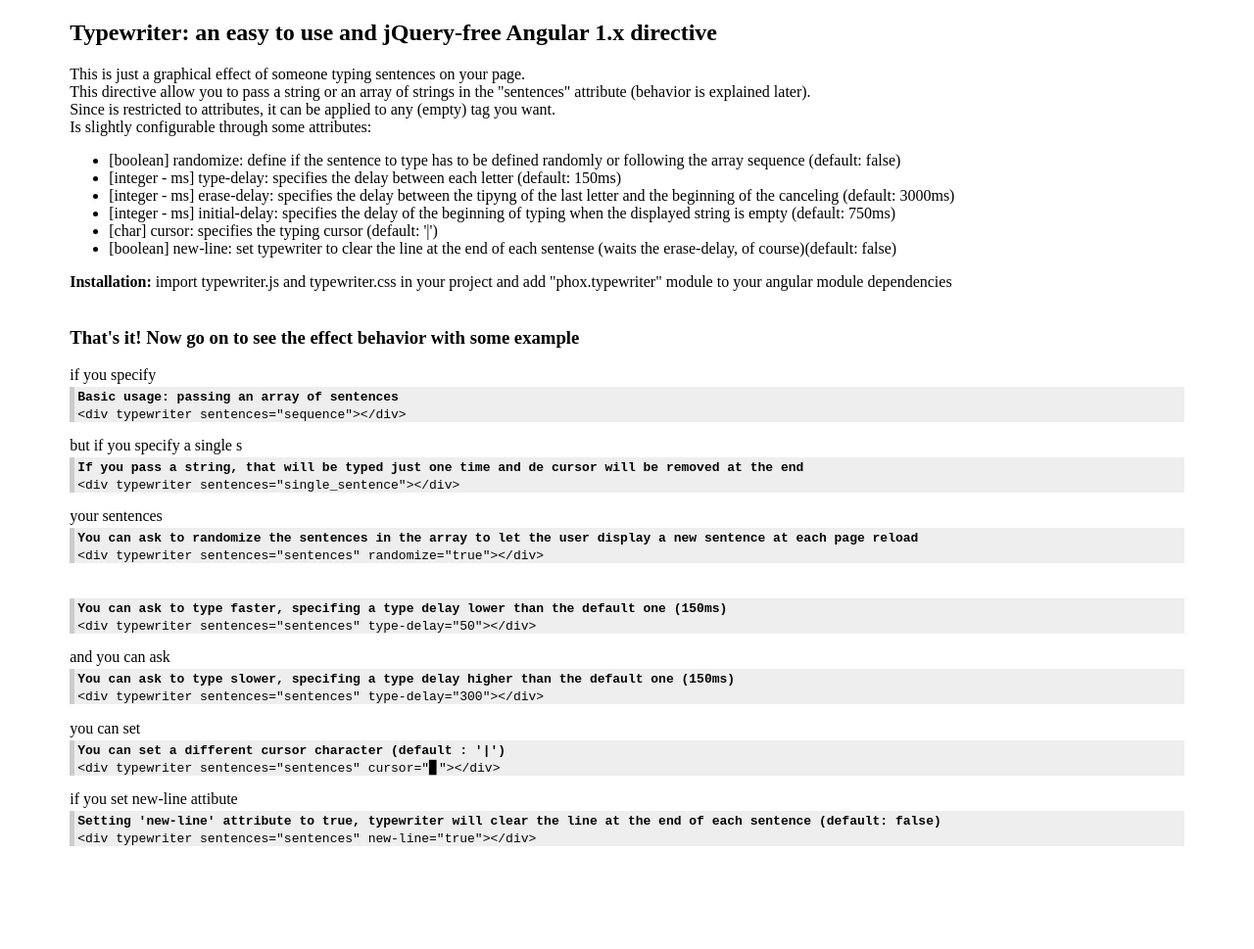
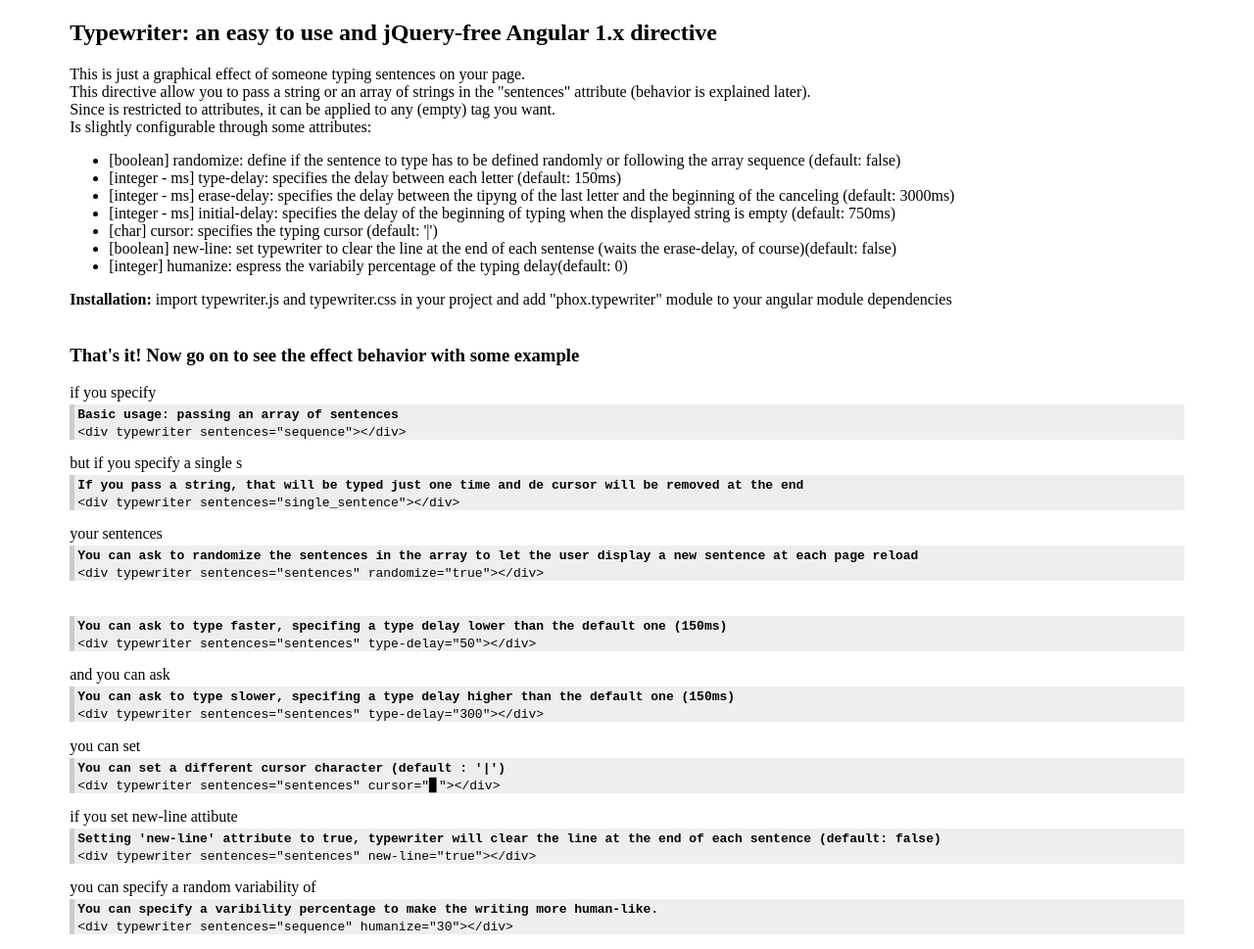
Before and after one commit to davidefossacecchi/typewrite-directive, a plain HTML site: page demo.html in a window 1280 px wide. Shown: the whole page at 98% size. Before the commit the page ends 879 px from the top, so only its background shows below. Drawn offline with nearby package versions, Linux system fonts and the light colour scheme.

Commit message:
Updates the docs

```diff
--- a/demo.html
+++ b/demo.html
@@ -33,6 +33,7 @@
   				<li>[integer - ms] initial-delay: specifies the delay of the beginning of typing when the displayed string is empty (default: 750ms)</li>
   				<li>[char] cursor: specifies the typing cursor (default: '|')</li>
   				<li>[boolean] new-line: set typewriter to clear the line at the end of each sentense (waits the erase-delay, of course)(default: false)</li>
+  				<li>[integer] humanize: espress the variabily percentage of the typing delay(default: 0)</li>
   			</ul>
   			<strong>Installation: </strong> import typewriter.js and typewriter.css in your project and add "phox.typewriter" module to your angular module dependencies
   			</br></br>
@@ -101,6 +102,15 @@
 	  			&#60;div typewriter sentences="sentences" new-line="true"&#62;&#60;/div&#62;
 	  		</code>
 	  	</p>
+	  	<div typewriter sentences="humanize" humanize="30"></div>
+  		<p class="code">
+	  		<code>
+	  			<strong>
+	  				You can specify a varibility percentage to make the writing more human-like.
+	  			</strong></br>
+	  			&#60;div typewriter sentences="sequence" humanize="30"&#62;&#60;/div&#62;
+	  		</code>
+	  	</p>
   	</div>
 
 </div>
--- a/script.js
+++ b/script.js
@@ -36,5 +36,7 @@
 	   			'if you set new-line attibute to true',
 	   			'typewriter will clean the line at each new sentence'
 	   		];
+
+	   		$scope.humanize = "you can specify a random variability of the typing delay, espressed as a percentage of the typing delay itself, to make the typing more human-like";
 	    }
    ]);
```
Also changed, not shown: README.md.
